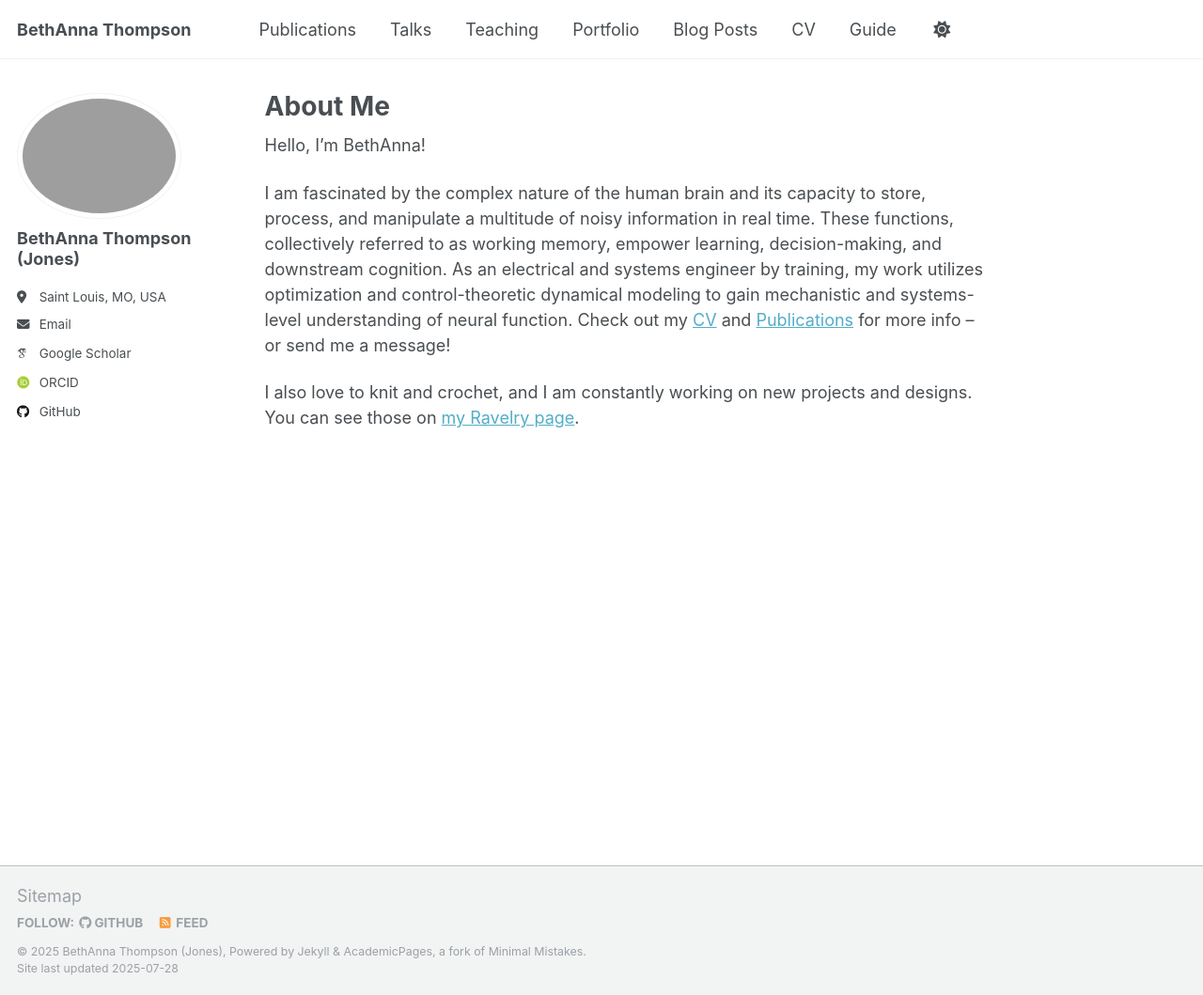
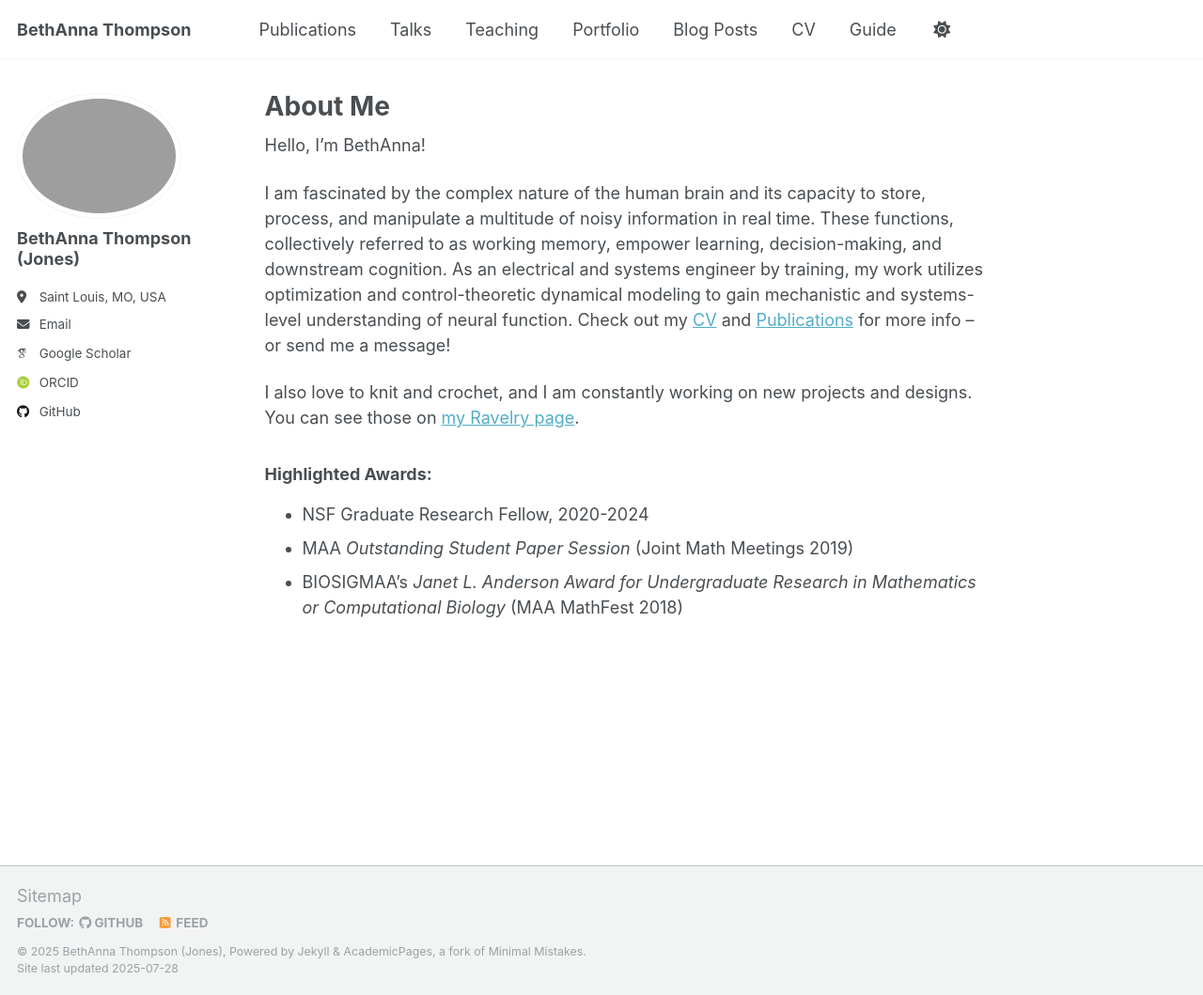
Before and after one commit to BethAnna/BethAnna.github.io, a Jekyll site: the page built from _pages/about.md, in a window 1280 px wide and 1059 px high. Shown: the whole window at 94% size. Built offline with Jekyll 4.4.1, drawn with Linux system fonts in a browser that asks for light colours; some web fonts are replaced; a script that is not in the unit is left out.

Commit message:
Update about.md

```diff
--- a/_pages/about.md
+++ b/_pages/about.md
@@ -15,6 +15,15 @@ I am fascinated by the complex nature of the human brain and its capacity to sto
 I also love to knit and crochet, and I am constantly working on new projects and designs. You can see those on [my Ravelry page](https://www.ravelry.com/designers/thompson-yarn-arts).
 
 
+### Highlighted Awards:
+* NSF Graduate Research Fellow, 2020-2024
+* MAA _Outstanding Student Paper Session_ (Joint Math Meetings 2019)
+* BIOSIGMAA’s _Janet L. Anderson Award for Undergraduate Research in Mathematics or Computational Biology_ (MAA MathFest 2018)
+
+
+
+
+
 <!--
 I have always been fascinated by networks and
 
```
